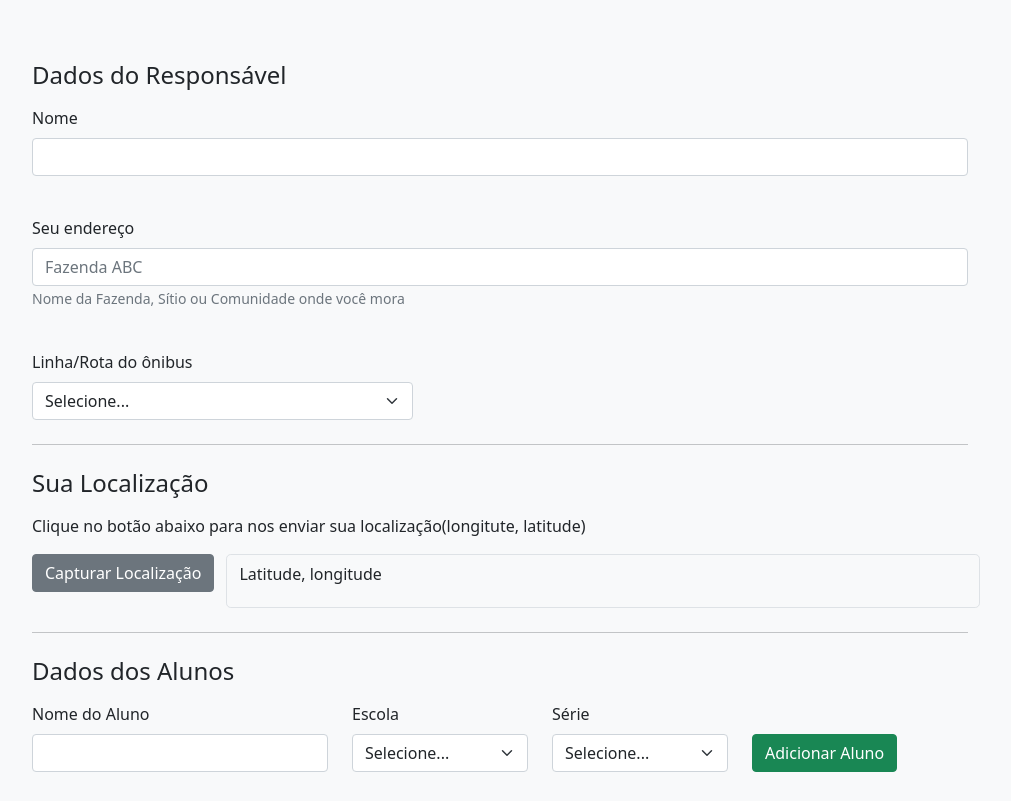
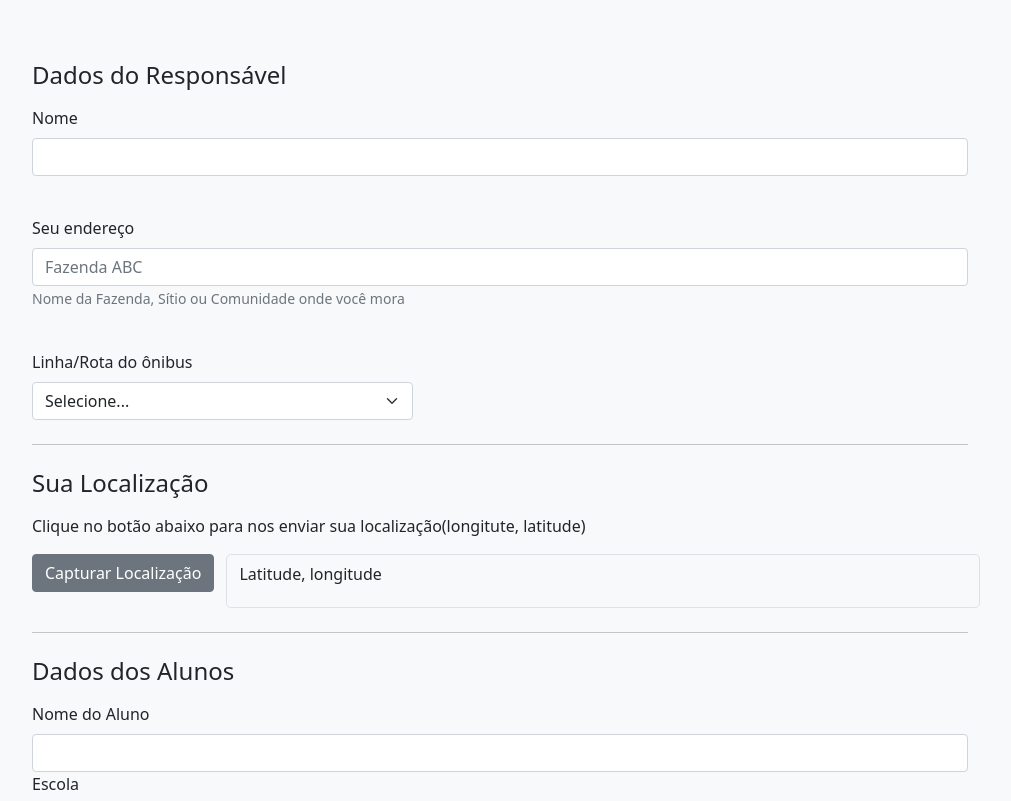
Before and after one commit to oteniel-santos/transporte_escolar, a plain HTML site: page index.html in a window 1280 px wide. Shown: the part 127-928 px from the top of the page, without its empty margins (140-1151 px from the left). Drawn offline with Linux system fonts and the light colour scheme.

Commit message:
Atualização index layout

```diff
--- a/index.html
+++ b/index.html
@@ -37,7 +37,7 @@
   </head>
   <body class="bg-light">
 
-<div class="container w-lg-50 w-100">
+<div class="container  w-100">
   <main>
     <div class="py-5 text-center">
       <h2>CADASTRO - TRANSPORTE ESCOLAR 2024</h2>
@@ -133,8 +133,8 @@
             </h4>
 
             <form class=" align-items-end">
-                <div class="row">
-                    <div class="col-4">
+                <div>
+                    <div class="col-12">
                         <label for="firstName" class="form-label">Nome do Aluno</label>
                         <input type="text" class="form-control" id="InputNomeAluno" placeholder="" value="" required>
                         <div class="invalid-feedback">
@@ -142,7 +142,7 @@
                         </div>
                     </div>
 
-              <div class="col">
+              <div class="col-12">
               <label for="country" class="form-label">Escola </label>
               <select class="form-select" id="InputEscola" required>
                 <option value="">Selecione...</option>
@@ -186,7 +186,7 @@
                              </select>
                             </div>
 
-                            <div class="col-3 align-items-end d-flex ">
+                            <div class="col-3 align-items-end d-flex mt-4">
                                 <a class="btn btn-success" id="btnNovoAluno">Adicionar Aluno</a>
                             </div>
 
```
